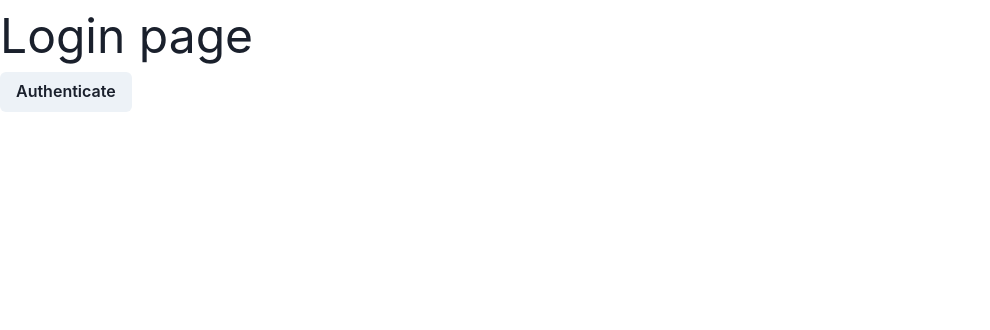
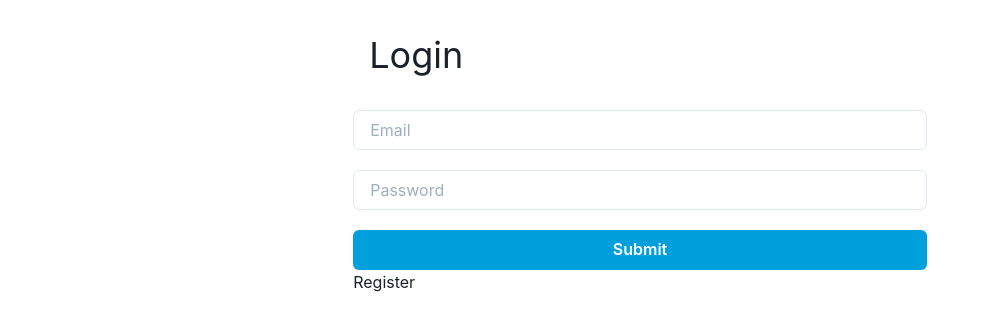
Before and after one commit to mattchx/pern-jwt-app, a React (Create React App) app in the folder client/: page /login in a window 1280 px wide. Shown: the top 330 px of the page, without its empty margins (0-990 px from the left). Built offline with nearby package versions, Linux system fonts and the light colour scheme.

Commit message:
Users can now login with JWT

```diff
--- a/client/src/components/Login.js
+++ b/client/src/components/Login.js
@@ -1,10 +1,70 @@
-import React, { Fragment } from 'react';
-import { Button, Text } from '@chakra-ui/react';
-const Login = ({setAuth}) => {
+import React, { Fragment, useState } from 'react';
+import { Stack, Input, Container, Text, Button, Link } from '@chakra-ui/react';
+import axios from 'axios';
+import { Link as RouterLink } from 'react-router-dom';
+
+const Login = ({ setAuth }) => {
+  const [inputs, setInputs] = useState({
+    email: '',
+    password: '',
+  });
+
+  const onInputChange = e => {
+    setInputs({ ...inputs, [e.target.name]: e.target.value });
+  };
+
+  const submitForm = async e => {
+    e.preventDefault();
+    try {
+      const response = await axios.post(
+        'http://localhost:5000/auth/login',
+        inputs
+      );
+      const { token } = response.data;
+      console.log(token);
+      // set Local Storage
+      localStorage.setItem('token', token);
+
+      setAuth(true);
+    } catch (err) {
+      console.error(err.message);
+    }
+  };
+
+  const { email, password } = inputs;
+
   return (
     <Fragment>
-      <Text fontSize="5xl">Login page</Text>
-      <Button onClick={()=>setAuth(true)}>Authenticate</Button>
+      <Container>
+        <Text pl={4} fontSize="4xl" mt={7} mb={7}>
+          Login
+        </Text>
+        <form onSubmit={submitForm}>
+          <Stack spacing={5}>
+            <Input
+              onChange={e => onInputChange(e)}
+              value={email}
+              type="email"
+              name="email"
+              placeholder="Email"
+            />
+            <Input
+              onChange={e => onInputChange(e)}
+              value={password}
+              type="password"
+              name="password"
+              placeholder="Password"
+            />
+            <Button type="submit" colorScheme="linkedin" color="white">
+              Submit
+            </Button>
+          </Stack>
+        </form>
+
+        <Link>
+          <RouterLink to="/register">Register</RouterLink>
+        </Link>
+      </Container>
     </Fragment>
   );
 };
```
